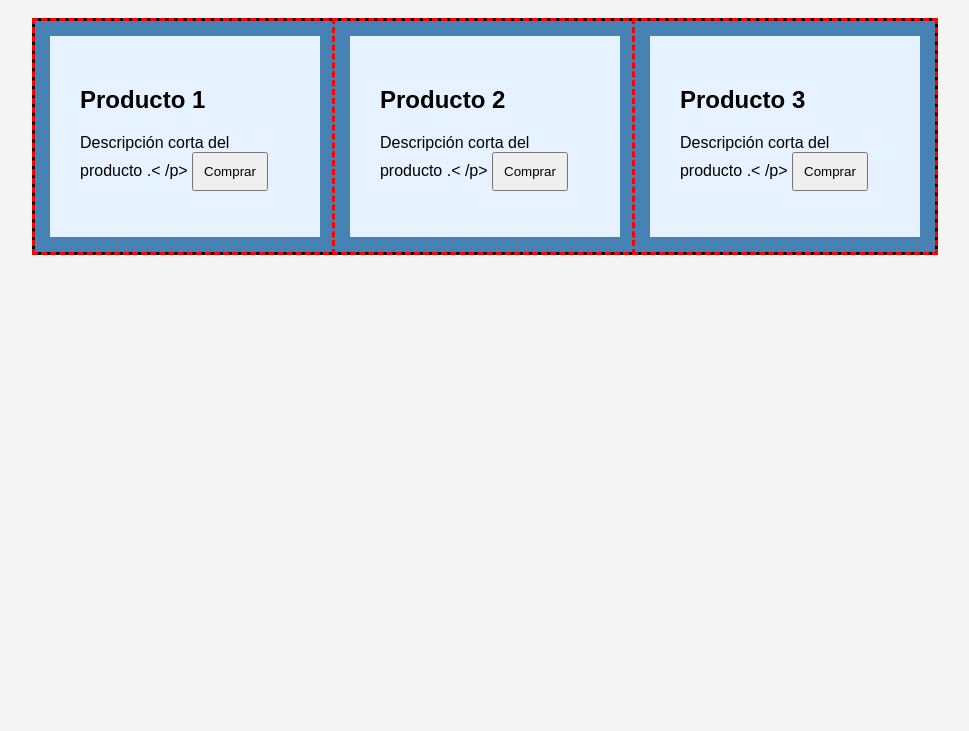
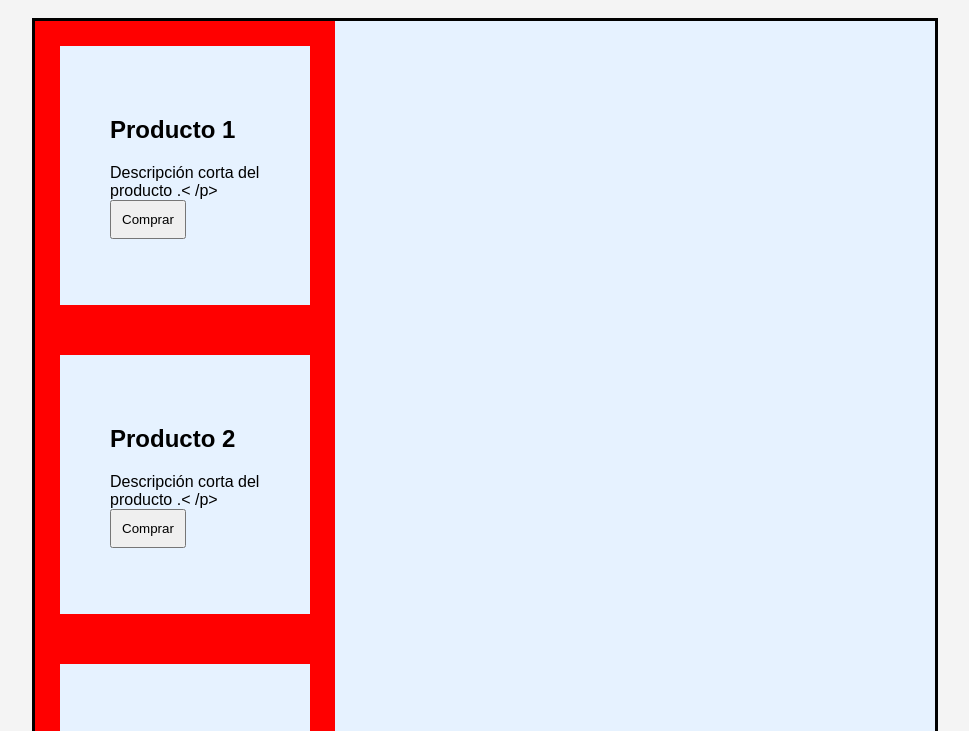
Before and after one commit to karlmard8/26AProgWebCarlosSantana, a plain HTML site: page Practica de box model/box-sizing/index.html in a window 1280 px wide. Shown: the part 48-779 px from the top of the page, without its empty margins (155-1124 px from the left). Drawn offline with Linux system fonts and the light colour scheme.

Commit message:
Parte 8: Experimento extremo

```diff
--- a/Practica de box model/box-sizing/styles.css
+++ b/Practica de box model/box-sizing/styles.css
@@ -21,16 +21,13 @@ width:906px;
 margin:auto;
 border:3px solid black;
 background:#e6f2ff;
-display:flex;
+/*display:flex;*/
 }
 
 .card{
 width:33.33%;
-padding:30px;
-border: 15px solid steelblue;
-float:left;
-background:#e6f2ff;
-outline:3px dashed red;
+padding:50px;
+border: 25px solid red;
 }
 
 
```
